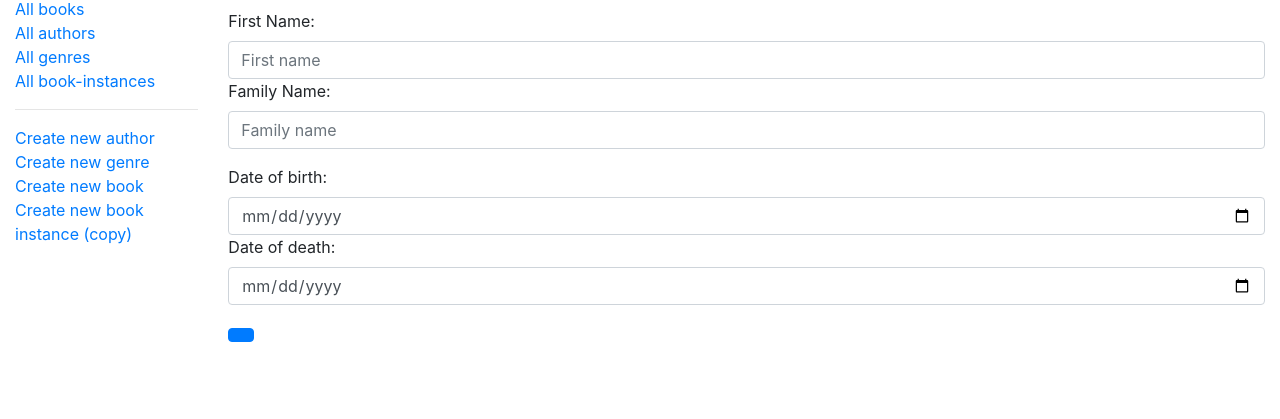
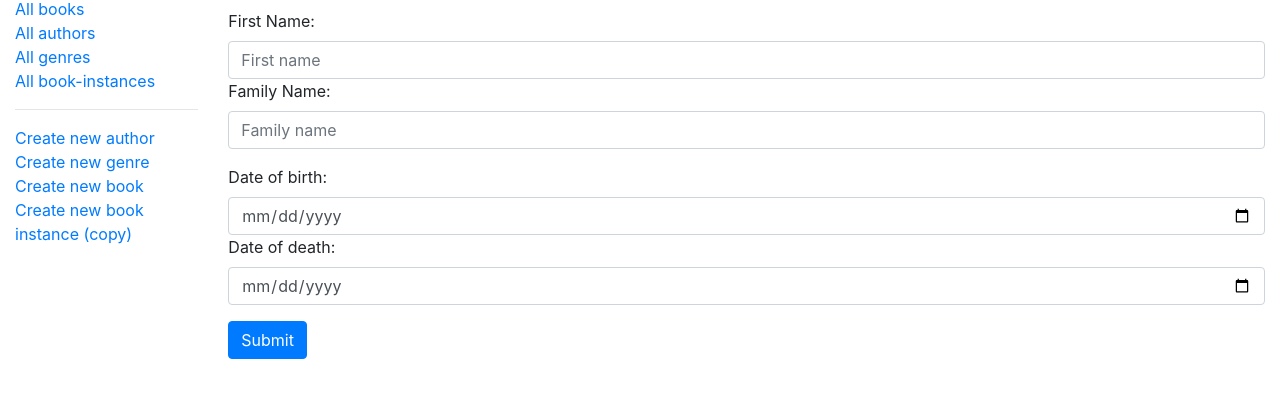
Before and after one commit to siddharth-stn/locallibrary, a Node server app: page /catalog/author/create in a window 1280 px wide. Shown: the part 47-466 px from the top of the page. Run offline with Node 20, Linux system fonts and the light colour scheme; some libraries are stand-ins or nearby versions.

Commit message:
minor bug removed

```diff
--- a/views/author_form.pug
+++ b/views/author_form.pug
@@ -14,7 +14,7 @@ block content
       input#date_of_birth.form-control(type='date' name='date_of_birth' value=(undefined===author ? '' : author.date_of_birth))
       label(for="date_of_death") Date of death:
       input#date_of_death.form-control(type='date' name='date_of_death' value=(undefined===author ? '' : author.date_of_death))
-    button.btn.btn-primary(type='submit')
+    button.btn.btn-primary(type='submit') Submit
 
     if errors
       ul
```
